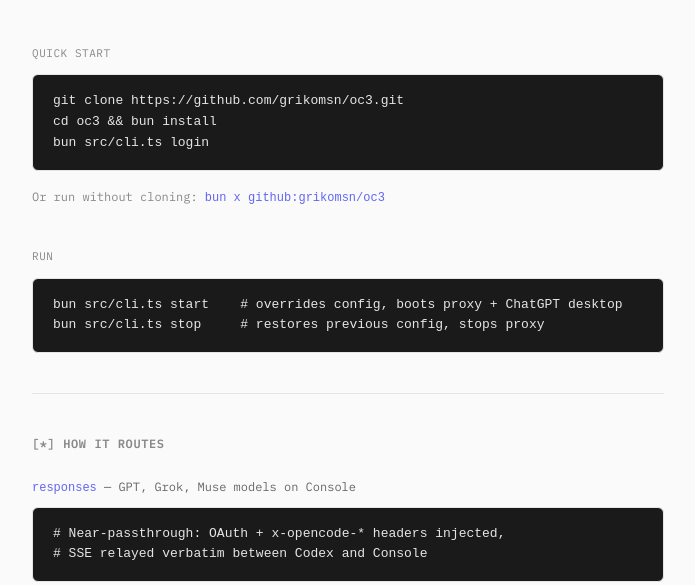
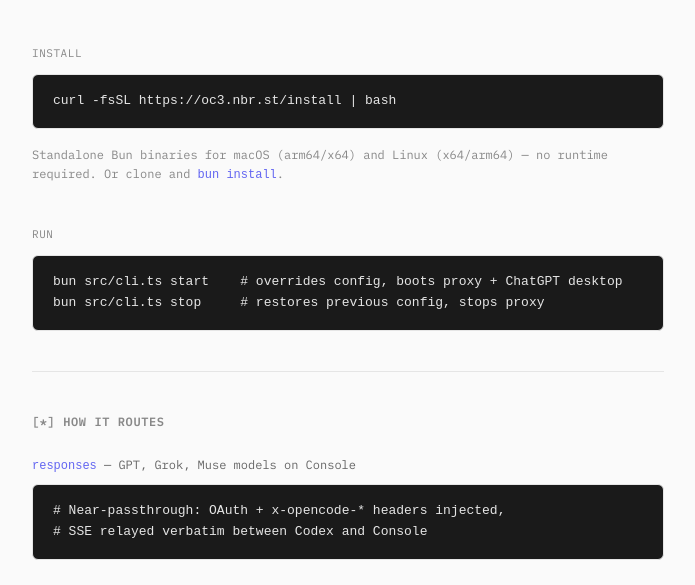
Before and after one commit to grikomsn/oc3, a website: page index.html in a window 1280 px wide. Shown: the part 201-786 px from the top of the page, without its empty margins (292-987 px from the left). Drawn offline with Linux system fonts and the light colour scheme.

Commit message:
oc3: distribution via GitHub Releases + self-managing install script
- release workflow: tag-triggered cross-compiled Bun binaries
  (darwin-arm64/x64, linux-x64/arm64) with sha256 checksums.txt
- install script: OS/arch detection, checksum verification,
  OC3_INSTALL_DIR/XDG_BIN_DIR//Users/griko/bin priority, PATH modification
  (mirror of opencode's installer contract)
- all 4 @opentui platform packages as devDependencies so cross-compilation
  resolves native modules per target
- 'oc3 version' via injected OC3_VERSION build constant
- README + landing page install instructions updated

```diff
--- a/index.html
+++ b/index.html
@@ -234,11 +234,9 @@
     </header>
 
     <div class="deploy">
-        <p class="label">Quick start</p>
-        <pre onclick="copy(this)">git clone https://github.com/grikomsn/oc3.git
-cd oc3 &amp;&amp; bun install
-bun src/cli.ts login</pre>
-        <p class="note">Or run without cloning: <code>bun x github:grikomsn/oc3</code></p>
+        <p class="label">Install</p>
+        <pre onclick="copy(this)">curl -fsSL https://oc3.nbr.st/install | bash</pre>
+        <p class="note">Standalone Bun binaries for macOS (arm64/x64) and Linux (x64/arm64) — no runtime required. Or clone and <code>bun install</code>.</p>
     </div>
 
     <div class="deploy">
```
Also changed, not shown: package.json (+6 -1 lines), src/cli.ts (+10 -1 lines), .github/opengraph.png (added), .github/workflows/release.yml (added), README.md, 4 other files.
